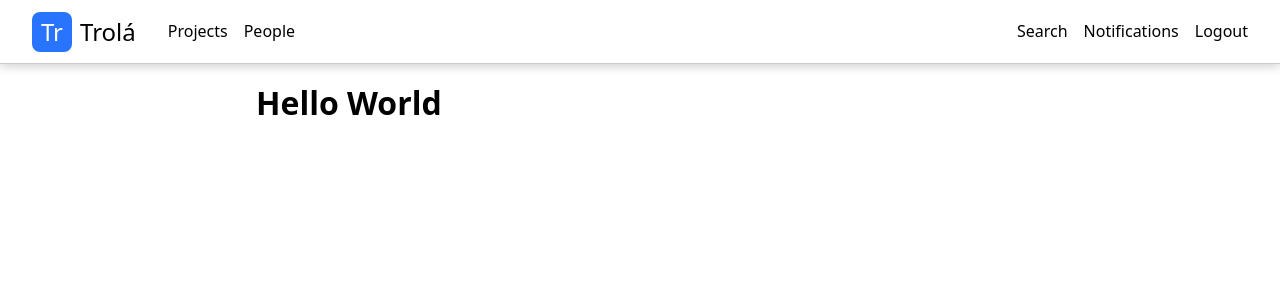
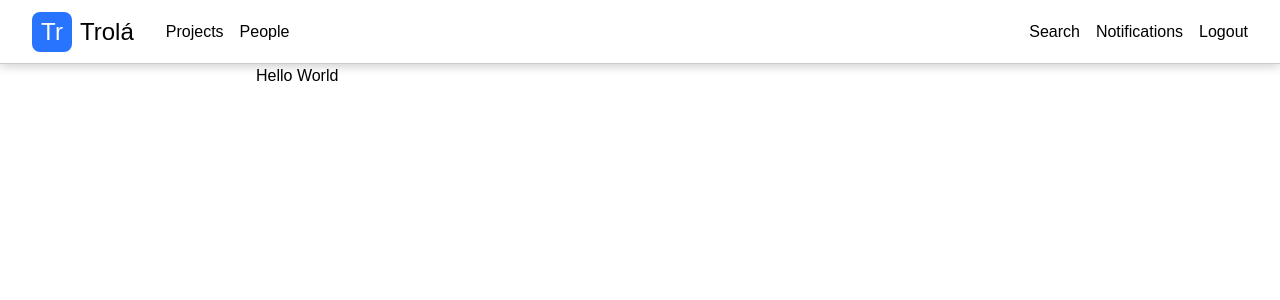
Before and after one commit to j-kitch/trola-ui, a React (Vite) app: page / in a window 1280 px wide. Shown: the top 300 px of the page. Built offline with nearby package versions, Linux system fonts and the light colour scheme.

Commit message:
Replaced modern-normalize with tailwind preflight

```diff
--- a/package.json
+++ b/package.json
@@ -11,10 +11,10 @@
     "lint": "prettier --write ."
   },
   "dependencies": {
-    "modern-normalize": "^1.1.0",
     "react": "^18.2.0",
     "react-dom": "^18.2.0",
-    "react-router-dom": "^6.8.0"
+    "react-router-dom": "^6.8.0",
+    "tailwindcss": "^3.2.4"
   },
   "devDependencies": {
     "@testing-library/jest-dom": "^5.16.5",
--- a/src/index.css
+++ b/src/index.css
@@ -6,4 +6,6 @@
 
     --text-xl: 1.5rem;
     --text-lg: 1rem;
+
+    font-family: Arial, Helvetica, sans-serif;
 }
--- a/src/main.tsx
+++ b/src/main.tsx
@@ -2,7 +2,7 @@ import React from 'react';
 import ReactDOM from 'react-dom/client';
 import { App, AppEnv } from './App';
 import './index.css';
-import 'modern-normalize/modern-normalize.css';
+import 'tailwindcss/src/css/preflight.css';
 
 ReactDOM.createRoot(document.getElementById('root') as HTMLElement).render(
   <React.StrictMode>
```
Also changed, not shown: 1 other file (tests, documents, lock files or other folders).
